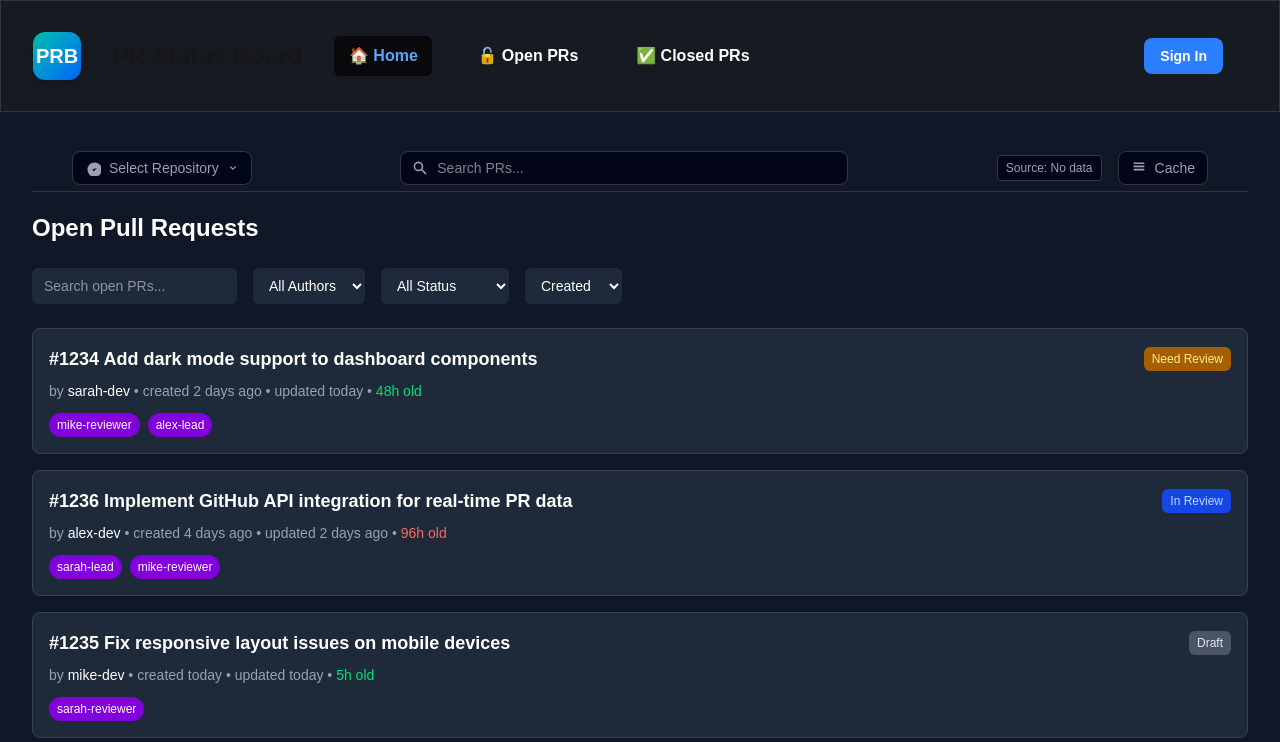
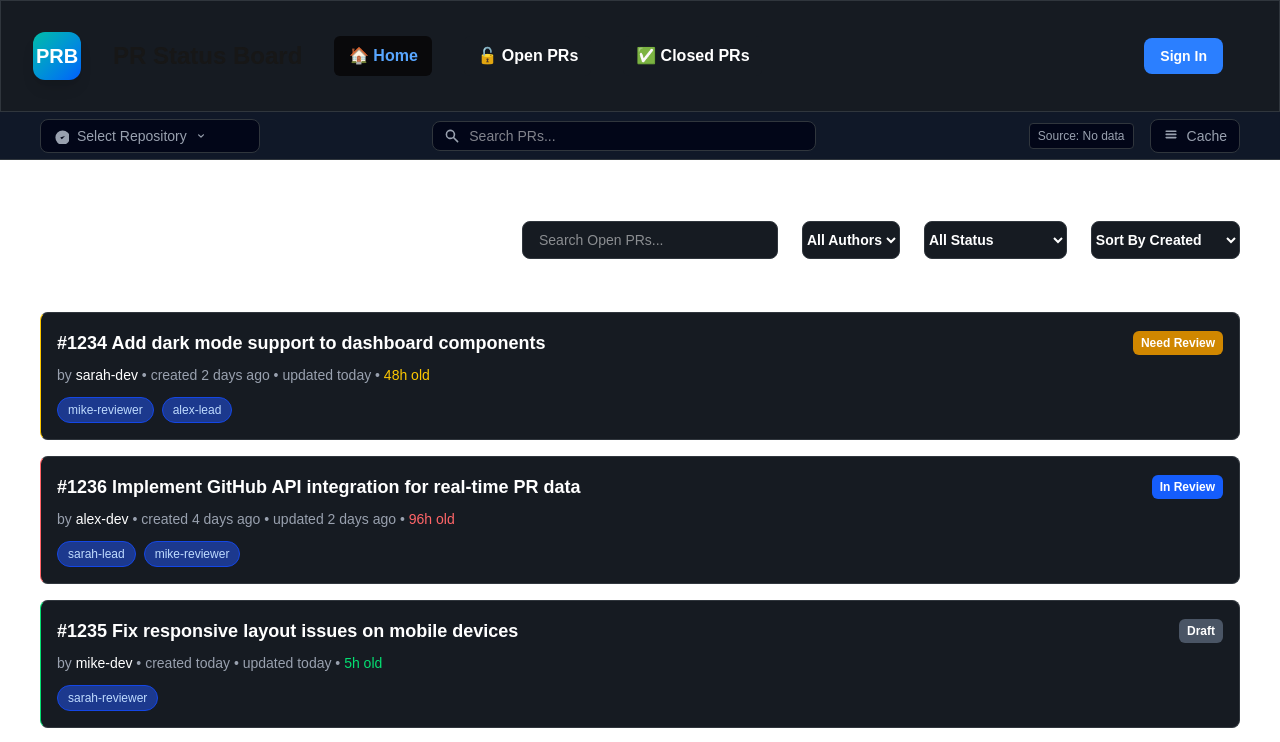
Before and after one commit to chingu-voyages/V57-tier3-team-38, a Next.js app in the folder project-pr-nextjs/: page /openRequests in a window 1280 px wide. Shown: the top 742 px of the page. Built offline with nearby package versions, Linux system fonts and the light colour scheme.

Commit message:
transfering changes

```diff
--- a/project-pr-nextjs/src/app/closedRequests/page.tsx
+++ b/project-pr-nextjs/src/app/closedRequests/page.tsx
@@ -1,10 +1,135 @@
-import React from 'react'
-import Filter from '../components/filter';
+"use client";
 
-export default function closedRequests() {
+import { useState } from 'react'
+import PullRequestCard, { PullRequest } from '../components/PullRequestCard'
+import Filter from '../components/filter'
+
+const mockPRs: PullRequest[] = [
+  {
+    id: 1230,
+    title: "Update dependencies to latest version",
+    author: "sarah-dev",
+    createdAt: "9/10/2025",
+    updatedAt: "",
+    closedOn: "3 days ago",
+    age: "168h old",
+    reviewers: [
+      { name: "mike-reviewer", role: "reviewer" },
+      { name: "alex-lead", role: "lead" },
+    ],
+    status: "Merged",
+  },
+  {
+    id: 1231,
+    title: "Add unit tests for authentication model",
+    author: "mike-dev",
+    createdAt: "9/7/2025",
+    updatedAt: "",
+    closedOn: "closed 5 days ago",
+    age: "240h old",
+    reviewers: [{ name: "sarah-reviewer", role: "reviewer" }],
+    status: "Closed",
+  },
+  {
+    id: 1232,
+    title: "Refactor User Authentication Flow",
+    author: "alex-dev",
+    createdAt: "8/3/2025",
+    updatedAt: "",
+    closedOn: "08/8/2025",
+    age: "1080h old",
+    reviewers: [
+      { name: "sarah-lead", role: "lead" },
+      { name: "mike-reviewer", role: "reviewer" },
+    ],
+    status: "Merged",
+  },
+];
+
+export default function ClosedRequests() {
+
+    const [authorFilter, setAuthorFilter] = useState("All Authors");
+    const [typeFilter, setTypeFilter] = useState("All Types"); //fixed typo from All Status to All Types which resolved error
+    const [sortBy, setSortBy] = useState("Created");
+    const [searchTerm, setSearchTerm] = useState("");
+
+    const filteredPRs = mockPRs
+      .filter((pr) => {
+        const matchesAuthor =
+          authorFilter === "All Authors" || pr.author === authorFilter;
+        const matchesType =
+          typeFilter === "All Types" || pr.status === typeFilter;
+        const matchesSearch =
+          searchTerm === "" ||
+          pr.title.toLowerCase().includes(searchTerm.toLowerCase());
+        return matchesAuthor && matchesType && matchesSearch;
+      })
+      .sort((a, b) => {
+        if (sortBy === "Created") return a.createdAt.localeCompare(b.createdAt);
+        if (sortBy === "Updated") return a.updatedAt.localeCompare(b.updatedAt);
+        if (sortBy === "Title") return a.title.localeCompare(b.title);
+        return 0;
+      });
+
   return (
-    <div className='h-screen'>
-      <Filter />
-    </div>
-  )
+    <main className="h-screen">
+      <Filter/>
+
+      <div className="px-10 mt-10">
+
+        <div className="flex flex-col lg:flex-row items-start lg:items-center mb-8 space-y-4 lg:space-y-0 justify-between">
+          <h1 className="font-bold text-3xl">Closed Pull Requests</h1>
+
+          <div className="flex flex-col sm:flex-row space-y-2 sm:space-y-0">
+            <input
+              type="text"
+              value={searchTerm}
+              onChange={(e) => setSearchTerm(e.target.value)}
+              placeholder="Search Closed PRs..."
+              className="w-full max-w-[256px] bg-[#161b22] border border-[#30363D]
+              rounded-lg pl-4 pr-4 py-1.5 text-sm focus:outline-none focus:ring-2 focus:ring-blue-500"
+            />
+
+            <select
+            value={authorFilter}
+            onChange={(e) => setAuthorFilter(e.target.value)}
+            className="ml-6 font-bold w-[106px] text-sm h-[38px] bg-[#161b22] border border-[#30363D] rounded-lg"
+            >
+              <option>All Authors</option>
+              {[...new Set(mockPRs.map((pr) => pr.author))].map((author) => (
+            <option key={author}>{author}</option>
+          ))}
+            </select>
+
+            <select
+            value={typeFilter}
+            onChange={(e) => setTypeFilter(e.target.value)}
+            className="ml-6 font-bold w-[159px] text-sm h-[38px] bg-[#161b22] border border-[#30363D] rounded-lg">
+              <option>All Types</option>
+              <option>Merged</option>
+              <option>Closed</option>
+            </select>
+
+            <select
+            value={sortBy}
+            onChange={(e) => setSortBy(e.target.value)}
+            className="ml-6 font-bold w-[166px] text-sm h-[38px] bg-[#161b22] border border-[#30363D] rounded-lg">
+              <option>Sort by Closed Date</option>
+              <option>Updated</option>
+              <option>Title</option>
+            </select>
+          </div>
+        </div>
+
+        <div className='space-y-4'>
+          {filteredPRs.map((pr) => (
+            <PullRequestCard key={pr.id} pr={pr} />
+          ))}
+          {filteredPRs.length === 0 && (
+            <p className="text-gray-500 text-sm">No PRs found.</p>
+          )}
+        </div>
+      </div>
+    </main>
+  );
 }
--- a/project-pr-nextjs/src/app/components/PullRequestCard.tsx
+++ b/project-pr-nextjs/src/app/components/PullRequestCard.tsx
@@ -13,24 +13,36 @@ export interface PullRequest {
   author: string;
   createdAt: string;
   updatedAt: string;
+  closedOn: string;
   age: string;
   reviewers: Reviewer[];
-  status: "Need Review" | "In Review" | "Draft";
+  status: "Need Review" | "In Review" | "Draft" | "Closed" | "Merged";
 }
 
 export default function PullRequestCard({ pr }: { pr: PullRequest }) {
   return (
-    <div className="bg-gray-800 border border-gray-700 rounded-lg p-4 hover:bg-gray-700 transition">
+
+    <div className={`bg-[#161b22] border border-[#30363D] rounded-lg p-4 hover:bg-[#30363D]/80 transition
+    ${cn(
+      parseInt(pr.age) > 48
+      ? " border border-l-red-400"
+      :parseInt(pr.age) >= 24
+      ? "border border-l-yellow-400"
+      : "border border-l-green-400"
+    )}`}
+    >
       <div className="flex justify-between items-center mb-2">
         <h2 className="font-semibold text-lg">
           #{pr.id} {pr.title}
         </h2>
         <span
           className={cn(
-            "px-2 py-1 text-xs rounded-md font-medium",
-            pr.status === "Need Review" && "bg-yellow-700 text-yellow-200",
-            pr.status === "In Review" && "bg-blue-700 text-blue-200",
-            pr.status === "Draft" && "bg-gray-600 text-gray-200"
+            "px-2 py-1 text-xs rounded-md font-bold",
+            pr.status === "Need Review" && "bg-yellow-600 text-white",
+            pr.status === "In Review" && "bg-blue-600 text-white",
+            pr.status === "Draft" && "bg-gray-600 text-white",
+            pr.status === "Closed" && "bg-red-600 text-white",
+            pr.status === "Merged" && "bg-purple-600 text-white"
           )}
         >
           {pr.status}
@@ -42,9 +54,11 @@ export default function PullRequestCard({ pr }: { pr: PullRequest }) {
         {pr.createdAt} • updated {pr.updatedAt} •{" "}
         <span
           className={cn(
-            pr.age.includes("h old") && parseInt(pr.age) > 48
+            parseInt(pr.age) > 48
               ? "text-red-400"
-              : "text-green-400"
+              : parseInt(pr.age) >= 24
+              ? "text-yellow-400"
+              : "text-green-400 "
           )}
         >
           {pr.age}
@@ -55,7 +69,8 @@ export default function PullRequestCard({ pr }: { pr: PullRequest }) {
         {pr.reviewers.map((rev) => (
           <span
             key={rev.name}
-            className="bg-purple-700 text-xs px-2 py-1 rounded-full"
+            className="inline-flex items-center px-2.5 py-1 rounded-full text-xs
+            font-medium max-w-full border border-blue-700 text-blue-200 bg-blue-900"
           >
             {rev.name}
           </span>
--- a/project-pr-nextjs/src/app/components/filter.tsx
+++ b/project-pr-nextjs/src/app/components/filter.tsx
@@ -1,10 +1,12 @@
 "use client";
 
-import React, { useState } from 'react'
+import React, { useState, useRef } from 'react'
+import { PullRequest } from './PullRequestCard';
 
 export default function filter() {
   const [isRepoDropdownOpen, setIsRepoDropdownOpen] = useState(false);
   const [isCachingDropdownOpen, setIsCachingDropdownOpen] = useState(false);
+  //const divRef = useRef<HTMLDivElement | null>(null);
 
   const toggleRepoDropdown = () => {
     setIsRepoDropdownOpen(!isRepoDropdownOpen);
@@ -14,13 +16,23 @@ export default function filter() {
     setIsCachingDropdownOpen(!isCachingDropdownOpen);
   };
 
+//   const handleClickOutside = (event: MouseEvent) => {
+//     if (divRef && !divRef.current?.contains(event.target as Node)) {
+//       setIsRepoDropdownOpen(false);
+//       setIsCachingDropdownOpen(false);
+//     }
+//   }
+
+
   return (
     <div>
-        <div className="flex flex-col lg:flex-row items-stretch lg:items-center bg-gray-900 border-b h-[48px] border-b-[#30363D] justify-between py-3 lg:py-0 lg:h-12 space-y-3 lg:space-y-0">
+        <div className="flex flex-col lg:flex-row items-stretch lg:items-center bg-gray-900 border-b h-full lg:h-12 w-[653px] lg:w-full
+         border-b-[#30363D] justify-between py-3 lg:py-0 space-y-3 lg:space-y-0">
+             {/* Adjust height for lg screens to be 48px and for smaller screens to be auto */}
 
                 <div className="flex items-center">
-                    <div className="relative w-full lg:w-auto">
-                        <button onClick={toggleRepoDropdown} className="w-full ml-10 cursor-pointer lg:w-auto bg-slate-950 border border-[#30363D]  rounded-lg px-3 py-1.5
+                    <div className="relative w-full lg:w-auto"> {/* Adjusted for large screens to have the dropdown and search bar to be full and otherwise auto*/}
+                        <button onClick={toggleRepoDropdown} className="lg:w-full lg:h-auto ml-10 cursor-pointer w-[605px] h-[34px] bg-slate-950 border border-[#30363D]  rounded-lg px-3 py-1.5
                         text-sm flex items-center justify-between lg:justify-start space-x-2 hover:bg-gray-800 transition-colors">
                             <div className="flex items-center space-x-2">
                                 <svg className="w-4 h-4 text-gray-400" fill="currentColor" viewBox="0 0 20 20">
@@ -34,7 +46,8 @@ export default function filter() {
                         </button>
 
                         {isRepoDropdownOpen && (
-                        <div id="repoDropdown" className={`absolute left-0 mt-2 w-full ml-10 overflow-y-auto thin-scrollbar lg:w-64 bg-[#0d1117] border border-[#30363D] max-w-[200px] max-h-[254px] rounded-lg shadow-lg z-50 ${isRepoDropdownOpen ? '' : 'hidden'}`}>
+                        <div id="repoDropdown" className={`absolute left-0 mt-2 w-full ml-10 overflow-y-auto thin-scrollbar
+                        lg:w-64 bg-[#0d1117] border border-[#30363D] max-w-[200px] max-h-[254px] rounded-lg shadow-lg z-50 ${isRepoDropdownOpen ? '' : 'hidden'}`}>
                           <div className="p-3">
                             <input type="text" id="repoSearch" placeholder="Search repositories..." className="w-full bg-slate-950 border border-[#30363D] rounded-lg px-3 py-2 text-sm focus:outline-none focus:ring-2 focus:ring-blue-500"/>
                           </div>
@@ -55,9 +68,10 @@ export default function filter() {
                 </div>
 
 
-                <div className="flex-1 lg:max-w-md lg:mx-8">
+                <div className="flex-1 lg:max-w-md lg:mx-8 px-8">
                     <div className="relative">
-                        <input type="text" id="globalSearch" placeholder="Search PRs..." className="w-full bg-slate-950 border border-[#30363D]  rounded-lg pl-9 pr-4 py-1.5 text-sm focus:outline-none focus:ring-2 focus:ring-blue-500"/>
+                        <input type="text" id="globalSearch" placeholder="Search PRs..."
+                        className="h-[34px] lg:h-full w-[605px] lg:w-full bg-slate-950 border border-[#30363D] rounded-lg pl-9 pr-4 py-1.5 text-sm focus:outline-none focus:ring-2 focus:ring-blue-500"/>
                         <svg className="w-4 h-4 absolute left-3 top-1/2 transform -translate-y-1/2 text-gray-400" fill="currentColor" viewBox="0 0 20 20">
                             <path d="M8 4a4 4 0 100 8 4 4 0 000-8zM2 8a6 6 0 1110.89 3.476l4.817 4.817a1 1 0 01-1.414 1.414l-4.816-4.816A6 6 0 012 8z"></path>
                         </svg>
@@ -77,19 +91,19 @@ export default function filter() {
                         </button>
 
                         { isCachingDropdownOpen && (
-                        <div id="cachingDropdown" className={`absolute right-0 mt-2 max-h-[288px] max-w-[190px] mr-10 w-72 bg-[#0d1117] border border-[#30363D]  rounded-lg shadow-lg z-50 ${isCachingDropdownOpen ? '' : 'hidden'}`}>
+                        <div id="cachingDropdown" className={`absolute cursor-pointer right-0 mt-2 max-h-[288px] max-w-[190px] mr-10 w-72 bg-[#0d1117] border border-[#30363D]  rounded-lg shadow-lg z-50 ${isCachingDropdownOpen ? '' : 'hidden'}`}>
                             <div className="p-4 border-b border-[#30363D] ">
                                 <div className="text-sm font-medium text-white" id="cacheTitle">Cache (No repository selected)</div>
                                 <div className="text-xs text-gray-400 mt-1" id="cacheSubtitle">No cache available</div>
                             </div>
                             <div className="p-2">
-                                <button className="w-full text-left px-3 py-2 text-sm hover:bg-slate-950 rounded-lg transition-colors text-white">
+                                <button className="w-full text-left cursor-pointer px-3 py-2 text-sm hover:bg-slate-950 rounded-lg transition-colors text-white">
                                     🔄 Get Live Data &amp; Save
                                 </button>
-                                <button id="useCachedButton" className="w-full text-left px-3 py-2 text-sm hover:bg-slate-950 rounded-lg transition-colors text-gray-400">
+                                <button id="useCachedButton" className="w-full text-left cursor-pointer px-3 py-2 text-sm hover:bg-slate-950 rounded-lg transition-colors text-gray-400">
                                     📂 Use Cached Data
                                 </button>
-                                <button id="clearCacheButton" className="w-full text-left px-3 py-2 text-sm hover:bg-slate-950 rounded-lg transition-colors text-red-400">
+                                <button id="clearCacheButton" className="w-full text-left cursor-pointer px-3 py-2 text-sm hover:bg-slate-950 rounded-lg transition-colors text-red-400">
                                     🗑️ Clear Cache
                                 </button>
                             </div>
--- a/project-pr-nextjs/src/app/openRequests/page.tsx
+++ b/project-pr-nextjs/src/app/openRequests/page.tsx
@@ -11,6 +11,7 @@ const mockPRs: PullRequest[] = [
     author: "sarah-dev",
     createdAt: "2 days ago",
     updatedAt: "today",
+    closedOn: "",
     age: "48h old",
     reviewers: [
       { name: "mike-reviewer", role: "reviewer" },
@@ -24,6 +25,7 @@ const mockPRs: PullRequest[] = [
     author: "mike-dev",
     createdAt: "today",
     updatedAt: "today",
+    closedOn: "",
     age: "5h old",
     reviewers: [{ name: "sarah-reviewer", role: "reviewer" }],
     status: "Draft",
@@ -34,6 +36,7 @@ const mockPRs: PullRequest[] = [
     author: "alex-dev",
     createdAt: "4 days ago",
     updatedAt: "2 days ago",
+    closedOn: "",
     age: "96h old",
     reviewers: [
       { name: "sarah-lead", role: "lead" },
@@ -47,6 +50,7 @@ const mockPRs: PullRequest[] = [
     author: "jane-writer",
     createdAt: "yesterday",
     updatedAt: "today",
+    closedOn: "",
     age: "24h old",
     reviewers: [{ name: "alex-lead", role: "lead" }],
     status: "Need Review",
@@ -78,23 +82,29 @@ export default function OpenPRsPage() {
     });
 
   return (
-    <main className="min-h-screen bg-gray-900 text-white p-8">
+    <main className="h-screen text-white ">
       <Filter/>
-      <h1 className="text-2xl font-bold mb-6 mt-5">Open Pull Requests</h1>
 
-      <div className="flex flex-wrap gap-4 mb-6">
-        <input
-          type="text"
-          placeholder="Search open PRs..."
-          value={searchTerm}
-          onChange={(e) => setSearchTerm(e.target.value)}
-          className="bg-gray-800 text-sm px-3 py-2 rounded-md focus:outline-none focus:ring-2 focus:ring-blue-500"
-        />
+      <div className="px-10 mt-10">
+
+      <div className="flex flex-col lg:flex-row items-start lg:items-center mb-8 space-y-4 lg:space-y-0 justify-between">
+        <h1 className="text-3xl font-bold mb-6 mt-5">Open Pull Requests</h1>
+
+        <div className="flex flex-col sm:flex-row space-y-2 sm:space-y-0">
+          <input
+            type="text"
+            placeholder="Search Open PRs..."
+            value={searchTerm}
+            onChange={(e) => setSearchTerm(e.target.value)}
+            className="w-full max-w-[256px] bg-[#161b22] border border-[#30363D] rounded-lg pl-4
+            pr-4 py-1.5 text-sm focus:outline-none focus:ring-2 focus:ring-blue-500"
+          />
+
 
         <select
           value={authorFilter}
           onChange={(e) => setAuthorFilter(e.target.value)}
-          className="bg-gray-800 text-sm px-3 py-2 rounded-md"
+          className="ml-6 font-bold w-[106px] text-sm h-[38px] bg-[#161b22] border border-[#30363D] rounded-lg"
         >
           <option>All Authors</option>
           {[...new Set(mockPRs.map((pr) => pr.author))].map((author) => (
@@ -105,7 +115,7 @@ export default function OpenPRsPage() {
         <select
           value={statusFilter}
           onChange={(e) => setStatusFilter(e.target.value)}
-          className="bg-gray-800 text-sm px-3 py-2 rounded-md"
+          className="ml-6 font-bold w-[159px] text-sm h-[38px] bg-[#161b22] border border-[#30363D] rounded-lg"
         >
           <option>All Status</option>
           <option>Need Review</option>
@@ -116,12 +126,13 @@ export default function OpenPRsPage() {
         <select
           value={sortBy}
           onChange={(e) => setSortBy(e.target.value)}
-          className="bg-gray-800 text-sm px-3 py-2 rounded-md"
+          className="ml-6 font-bold w-[166px] text-sm h-[38px] bg-[#161b22] border border-[#30363D] rounded-lg"
         >
-          <option>Created</option>
+          <option>Sort By Created</option>
           <option>Updated</option>
           <option>Title</option>
         </select>
+       </div>
       </div>
 
       <div className="space-y-4">
@@ -132,6 +143,7 @@ export default function OpenPRsPage() {
           <p className="text-gray-500 text-sm">No PRs found.</p>
         )}
       </div>
+     </div>
     </main>
   );
 }
```
Also changed, not shown: project-pr-nextjs/src/app/components/navbar.tsx (+7 -6 lines), project-pr-nextjs/src/app/page.tsx (+22 -12 lines).
